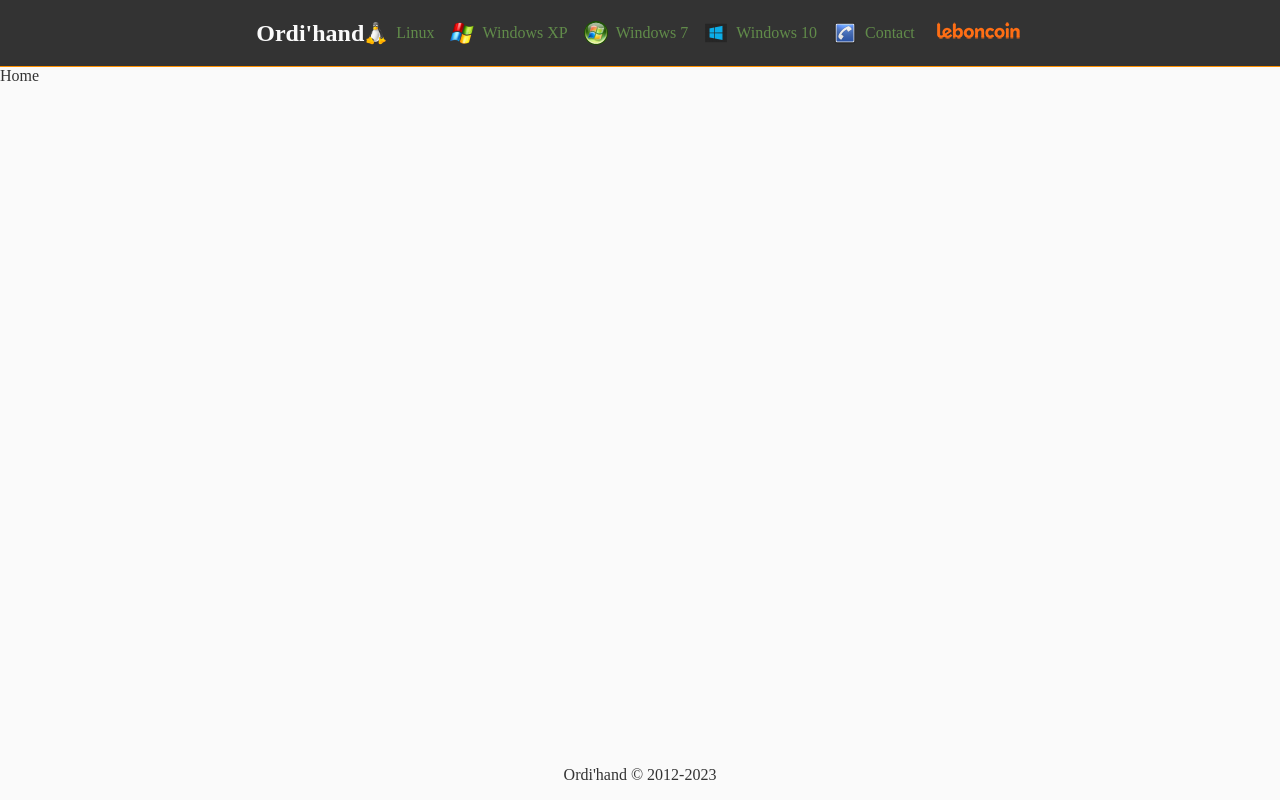
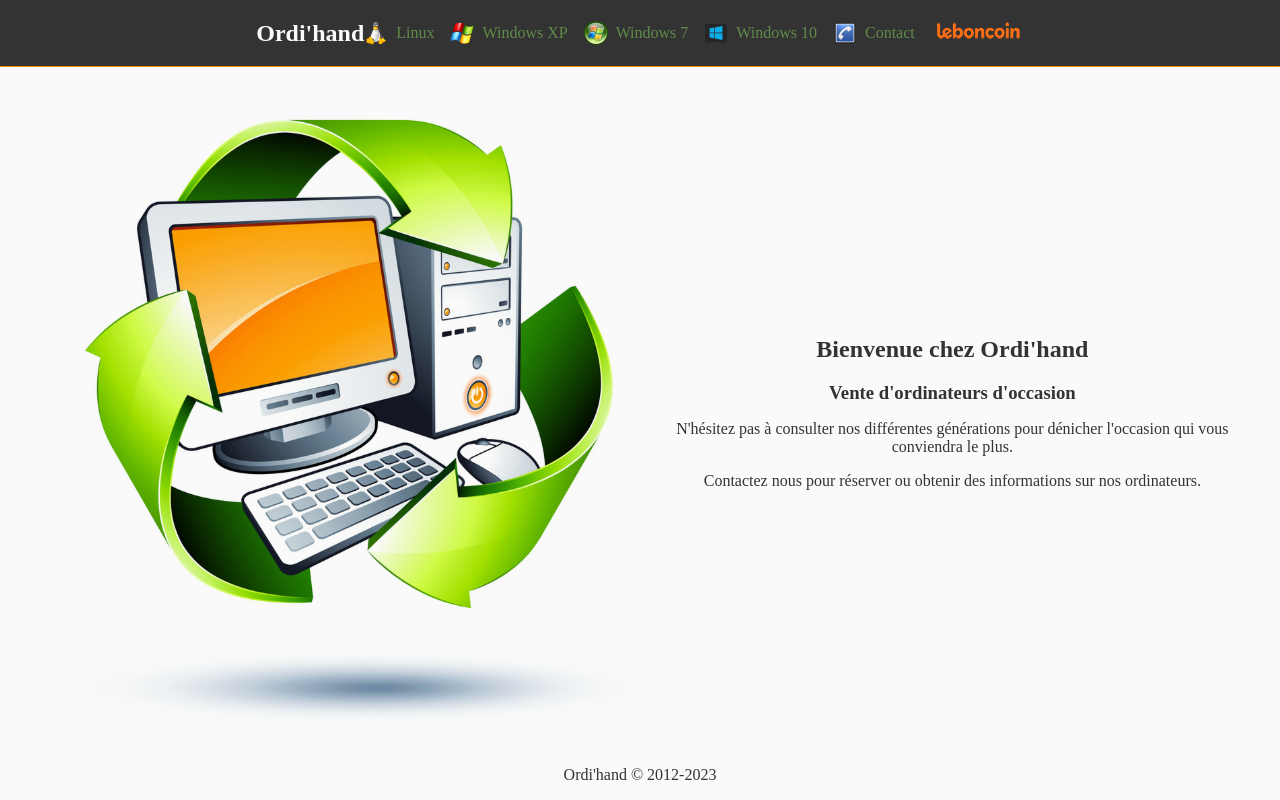
Before and after one commit to Patrice-E/Ordi-hand, a React (Vite) app: page / in a window 1280 px wide. Built offline with nearby package versions, Linux system fonts and the light colour scheme.

Commit message:
Page d'accueil

```diff
--- a/src/pages/Home.jsx
+++ b/src/pages/Home.jsx
@@ -1,3 +1,21 @@
 export default function Home() {
-  return <div>Home</div>;
+  return (
+    <div className='home'>
+      <section className='home__content'>
+        <h2>Bienvenue chez Ordi'hand</h2>
+        <h3>Vente d'ordinateurs d'occasion</h3>
+        <p>
+          N'hésitez pas à consulter nos différentes générations pour dénicher
+          l'occasion qui vous conviendra le plus.
+        </p>
+        <p>
+          Contactez nous pour réserver ou obtenir des informations sur nos
+          ordinateurs.
+        </p>
+      </section>
+      <section className='home__logo'>
+        <img src='logo.svg' alt='' className='logo' />
+      </section>
+    </div>
+  );
 }
--- a/src/styles/css/index.css
+++ b/src/styles/css/index.css
@@ -135,3 +135,32 @@ a {
   display: flex;
   justify-content: center;
 }
+
+.home {
+  margin: 0 1em;
+  width: calc(100% - 2em);
+  max-width: 1200px;
+}
+@media (min-width: 800px) {
+  .home {
+    margin: 0 auto;
+    display: flex;
+    justify-content: center;
+    align-items: center;
+  }
+}
+@media (min-width: 800px) {
+  .home__content {
+    order: 2;
+  }
+}
+.home__content h2,
+.home__content h3,
+.home__content p {
+  text-align: center;
+  margin-bottom: 0;
+}
+.home__logo img {
+  mix-blend-mode: multiply;
+  max-width: 100%;
+}
--- a/src/styles/sass/main.scss
+++ b/src/styles/sass/main.scss
@@ -9,3 +9,5 @@
 
 @import 'layouts/header';
 @import 'layouts/footer';
+
+@import 'pages/home';
--- /dev/null
+++ b/src/styles/sass/pages/_home.scss
@@ -0,0 +1,32 @@
+.home {
+  margin: 0 1em;
+  width: calc(100% - 2em);
+  max-width: $huge;
+
+  @include responsive('medium') {
+    margin: 0 auto;
+    display: flex;
+    justify-content: center;
+    align-items: center;
+  }
+
+  &__content {
+    @include responsive('medium') {
+      order: 2;
+    }
+
+    h2,
+    h3,
+    p {
+      text-align: center;
+      margin-bottom: 0;
+    }
+  }
+
+  &__logo {
+    img {
+      mix-blend-mode: multiply;
+      max-width: 100%;
+    }
+  }
+}
```
